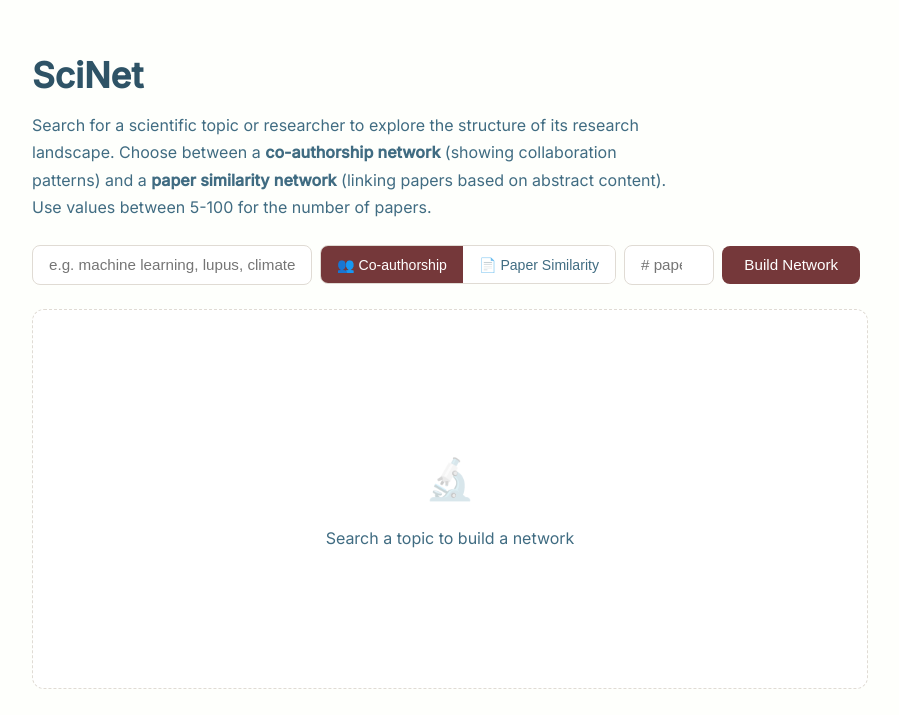
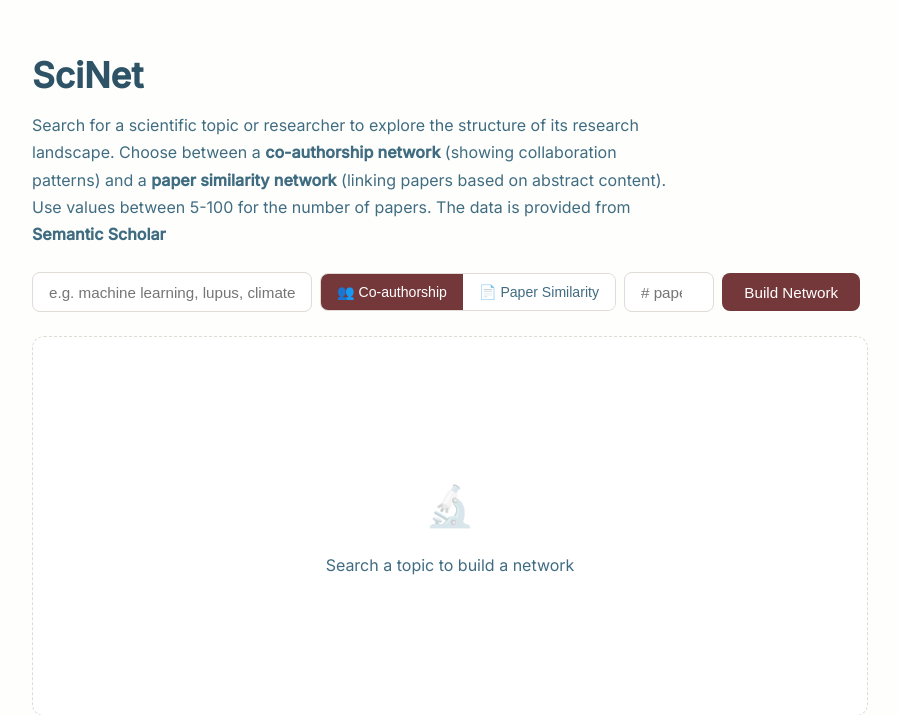
Before and after one commit to So-mo-on/so-mo-on, a Flask app: page /scinet in a window 1280 px wide. Shown: the part 140-855 px from the top of the page, without its empty margins (190-1089 px from the left). Run offline with Flask 3, Linux system fonts and the light colour scheme.

Commit message:
Update scinet.html

```diff
--- a/templates/scinet.html
+++ b/templates/scinet.html
@@ -94,7 +94,7 @@
   <p style="color:var(--muted); max-width:640px; margin-bottom:1.5rem;">
     Search for a scientific topic or researcher to explore the structure of its research landscape.
     Choose between a <strong>co-authorship network</strong> (showing collaboration patterns)
-    and a <strong>paper similarity network</strong> (linking papers based on abstract content). Use values between 5-100 for the number of papers.
+    and a <strong>paper similarity network</strong> (linking papers based on abstract content). Use values between 5-100 for the number of papers. The data is provided from <strong>Semantic Scholar</strong>
   </p>
 
   <!-- Controls -->
```
